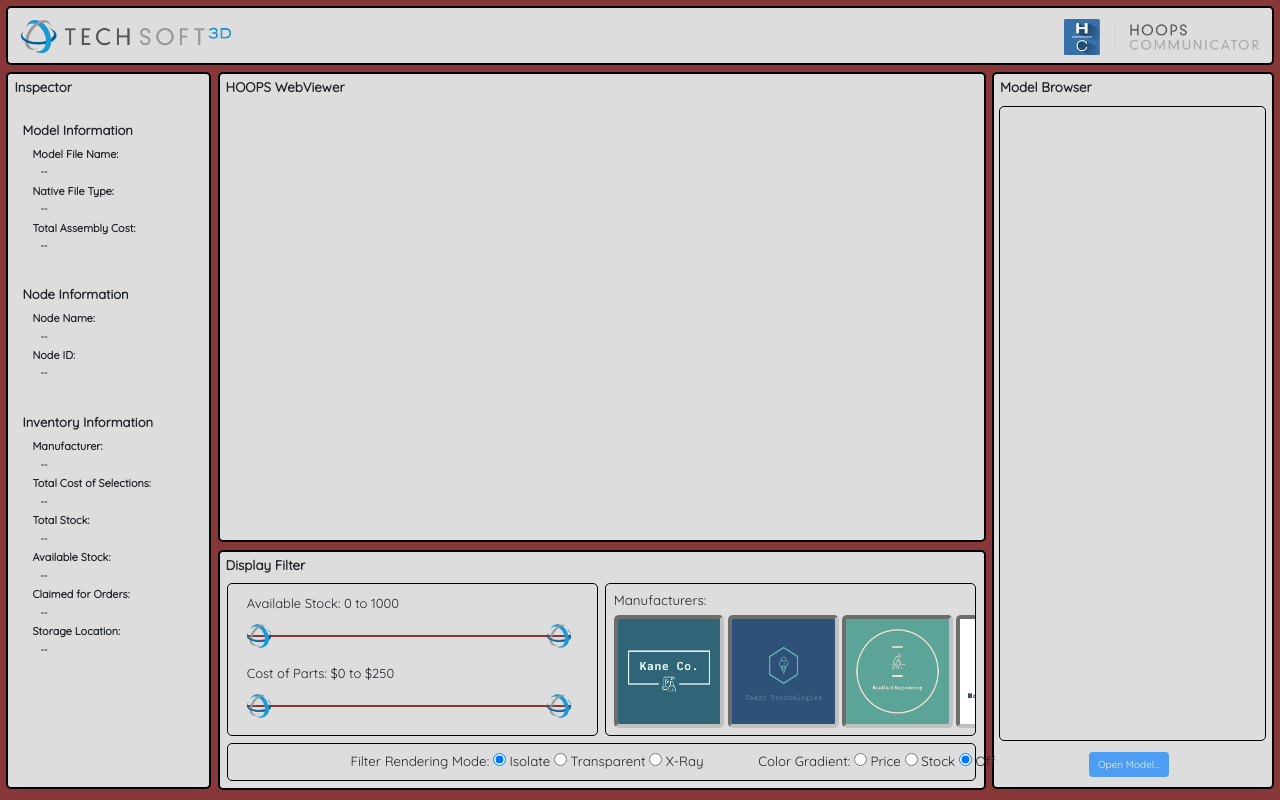
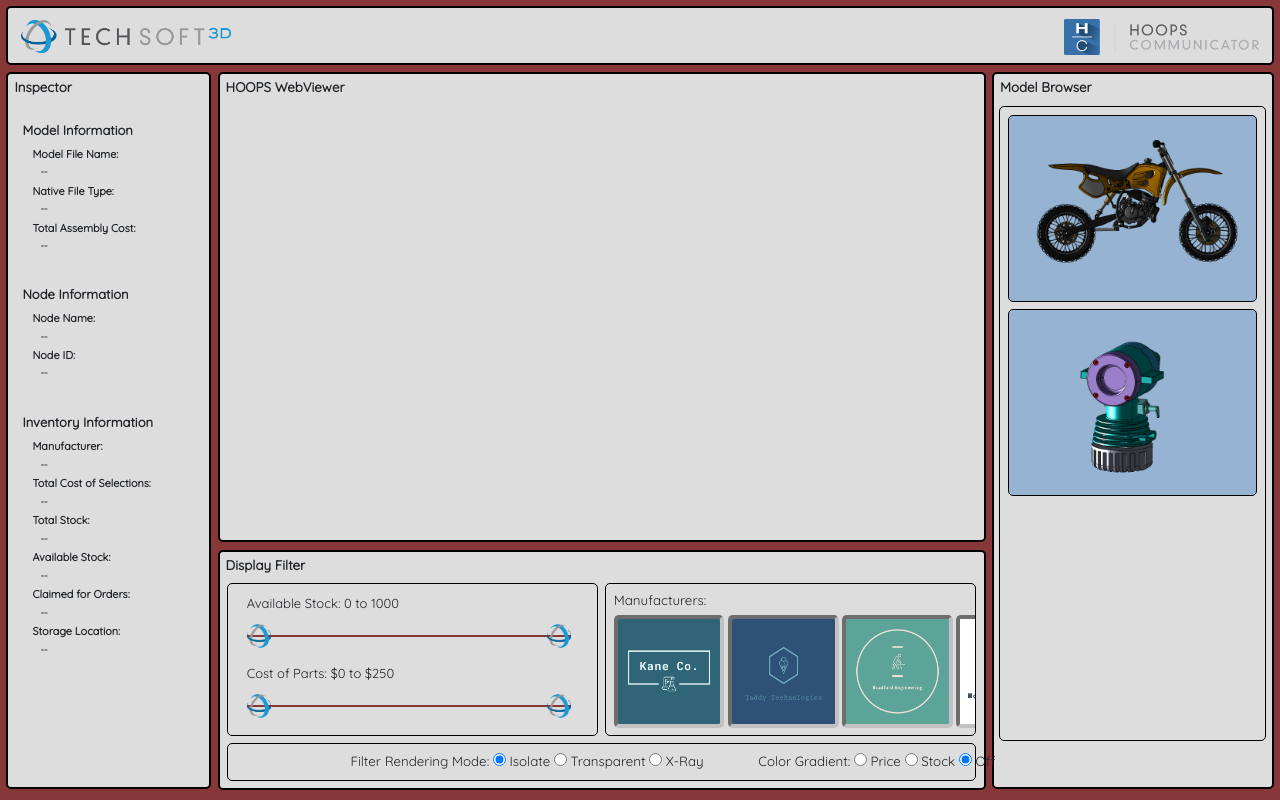
Before and after one commit to techsoft3d/inventory-management, a website: page index.html in a window 1280 px wide. Drawn offline with nearby package versions, Linux system fonts and the light colour scheme; some packages are replaced by stand-ins of ours; a script that the page names is missing.

Commit message:
Removing the option to upload models from disk. Prepopulating with models.

```diff
--- a/index.html
+++ b/index.html
@@ -163,11 +163,12 @@
   <div id="model-browser" class="comp-container">
     <div id="model-browser-label" class="comp-label">Model Browser</div>
     <div id="models-scroller">
-    </div>
-    <div id="model-browser-buttons">
-      <button id="open-model-button" onclick="document.getElementById('file-input').click(); return false;"
-        type="button" class="btn btn-primary btn-sm button-row" disabled>Open Model...</button>
-      <input id="file-input" type="file"></input>
+      <a id="moto" href="" class="model-thumb" model="moto">
+        <img src='./data/thumbnails/moto.png'></img>
+      </a>
+      <a id="microengine" href="" class="model-thumb" model="microengine">
+        <img src='./data/thumbnails/microengine.png'></img>
+      </a>
     </div>
   </div>
 
--- a/src/js/app.js
+++ b/src/js/app.js
@@ -34,12 +34,6 @@
     document.getElementsByName("gradientmode").forEach(element => {
 
     });
-    document.getElementById("file-input").onchange = e => {
-
-    };
-    document.getElementById("open-model-button").onclick = () => {
-
-    };
 
   } // End setting event listeners
 
```
